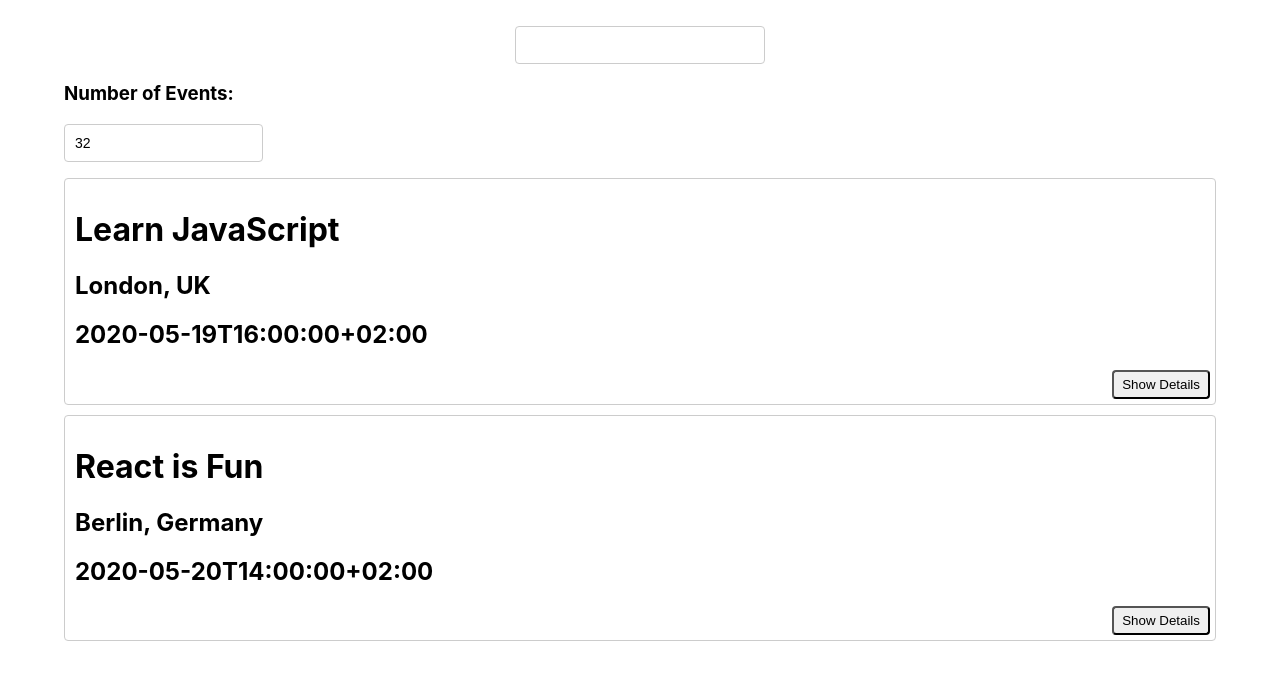
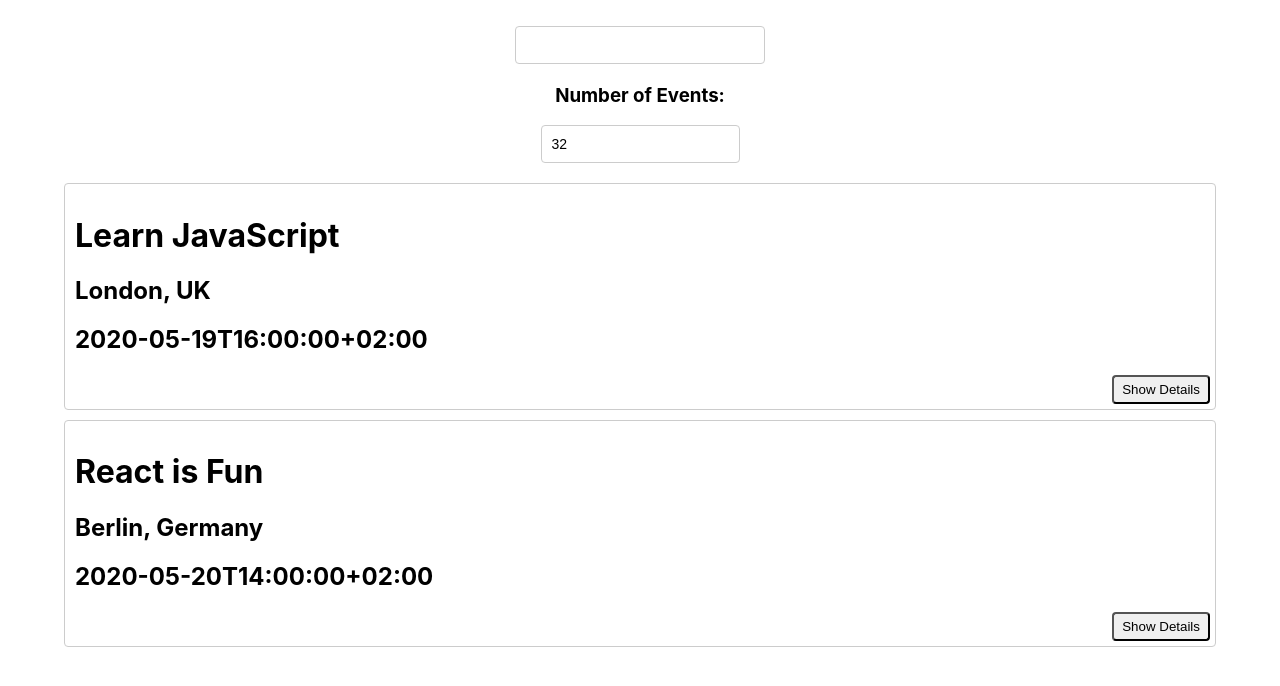
Before and after one commit to RocinRykor/MeetApp, a React (Create React App) app: page / in a window 1280 px wide. Shown: the top 686 px of the page. Built offline with nearby package versions, Linux system fonts and the light colour scheme.

Commit message:
reverting changes

```diff
--- a/src/NumberOfEvents.js
+++ b/src/NumberOfEvents.js
@@ -1,32 +1,33 @@
-import React, { Component } from 'react';
+import React, {Component} from 'react';
 
 class NumberOfEvents extends Component {
-  state = {numberOfEvents: 32}
+  state = {eventNum: 32};
 
   componentDidMount() {
-    this.setState({ numberOfEvents: this.props.numberOfEvents || 32 });
+    this.setState({eventNum: this.props.eventNum || 32});
   }
 
-  changeNumberOfEvents(value) {
-    this.setState({ numberOfEvents: value })
+  changeEventNum(value) {
+    this.setState({eventNum: value});
+    this.props.updateNumberOfEvents(value);
   }
 
   render() {
-    const {numberOfEvents} = this.state
+    const {eventNum} = this.state;
     return (
-    <div className="NumberOfEvents">
+        <div className="numberOfEvents">
           <h3>Number of Events:</h3>
           <input
               className="event-num-input"
               type="number"
-          value={numberOfEvents}
+              value={eventNum}
               onChange={event => {
-            this.changeNumberOfEvents(event.target.value);
+                this.changeEventNum(event.target.value);
               }}
           >
           </input>
         </div>
-    )
+    );
   }
 }
 
```
Also changed, not shown: 1 other file (tests, documents, lock files or other folders). Lines whose indentation alone changed are shown as unchanged.
